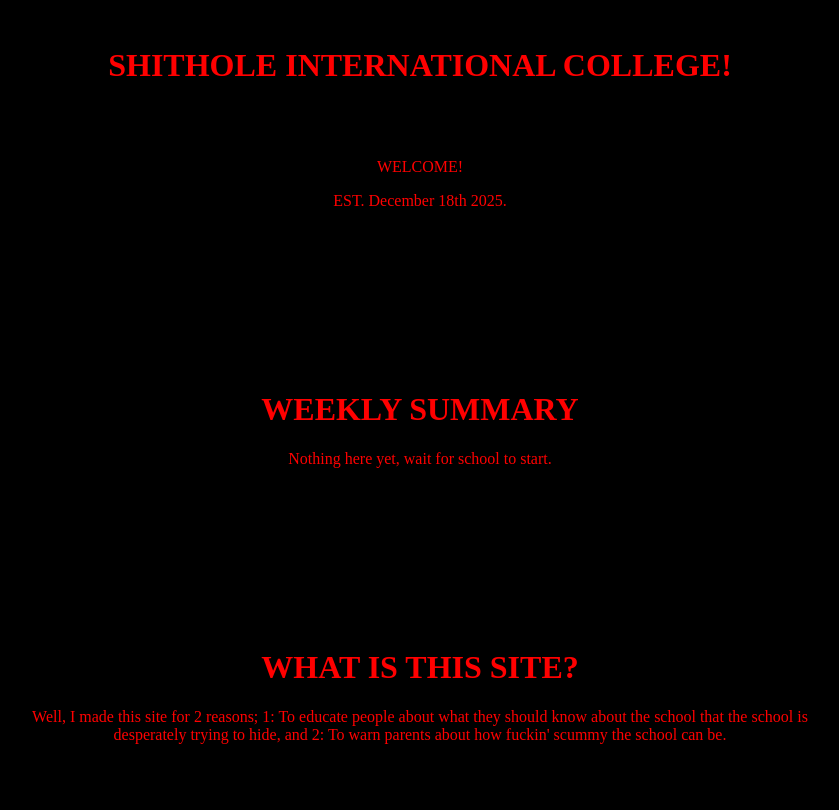
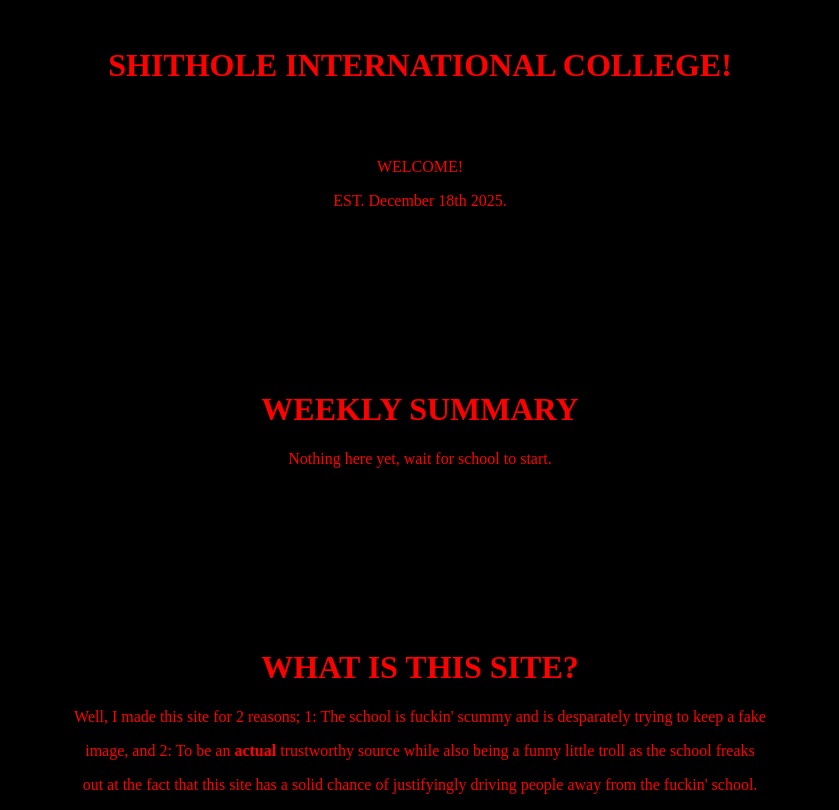
Before and after one commit to shitholeinternationalcollege/index, a plain HTML site: page index.html in a window 1280 px wide. Shown: the whole page, without its empty margins (220-1059 px from the left). Drawn offline with Linux system fonts and the light colour scheme.

Commit message:
Update index.html

```diff
--- a/index.html
+++ b/index.html
@@ -18,4 +18,6 @@ div {
 <br><br>
 <br><br>
 <center><h1 style="color: red;">WHAT IS THIS SITE?</h1>
-<center><p style="color: red;">Well, I made this site for 2 reasons; 1: To educate people about what they should know about the school that the school is<br>desperately trying to hide, and 2: To warn parents about how fuckin' scummy the school can be.</p>
+<center><p style="color: red;">Well, I made this site for 2 reasons; 1: The school is fuckin' scummy and is desparately trying to keep a fake</p>
+<center><p style="color: red;">image, and 2: To be an <b>actual</b> trustworthy source while also being a funny little troll as the school freaks</p>
+<center><p style="color: red;">out at the fact that this site has a solid chance of justifyingly driving people away from the fuckin' school.</p>
```
